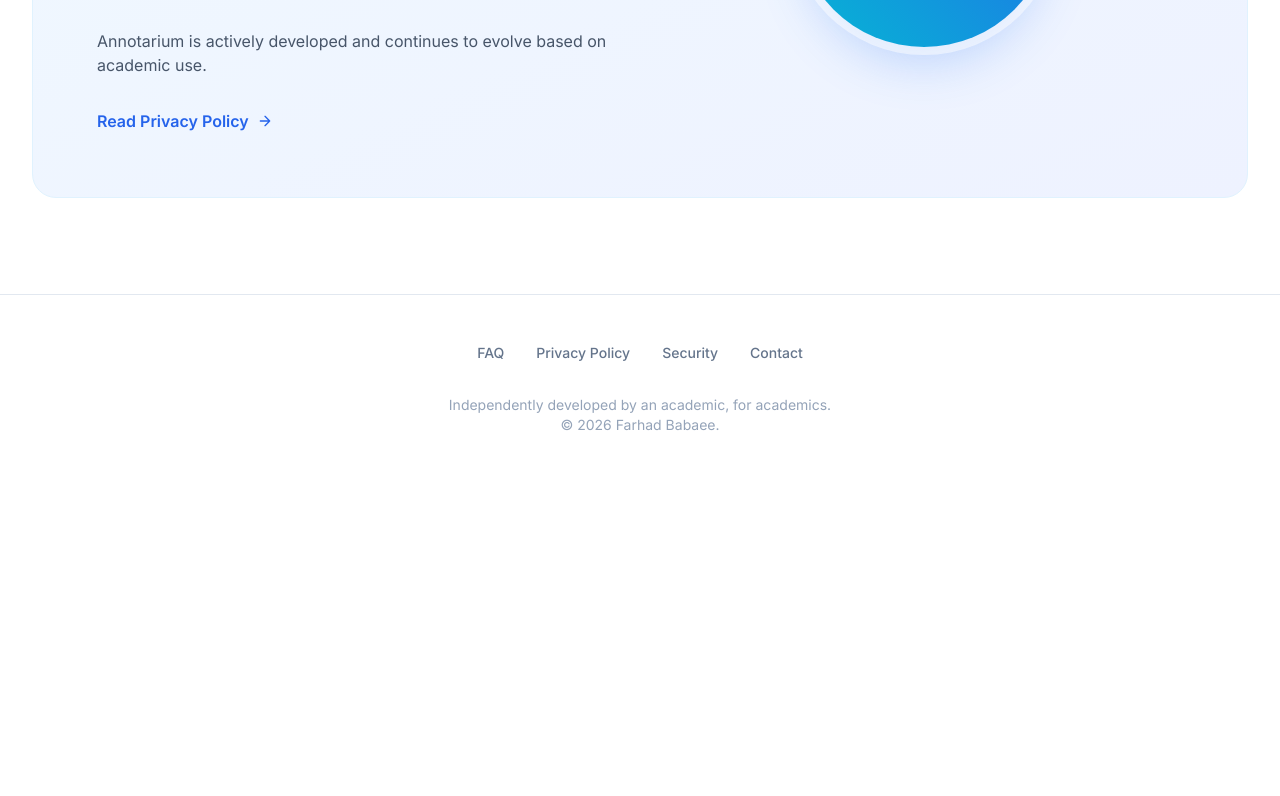
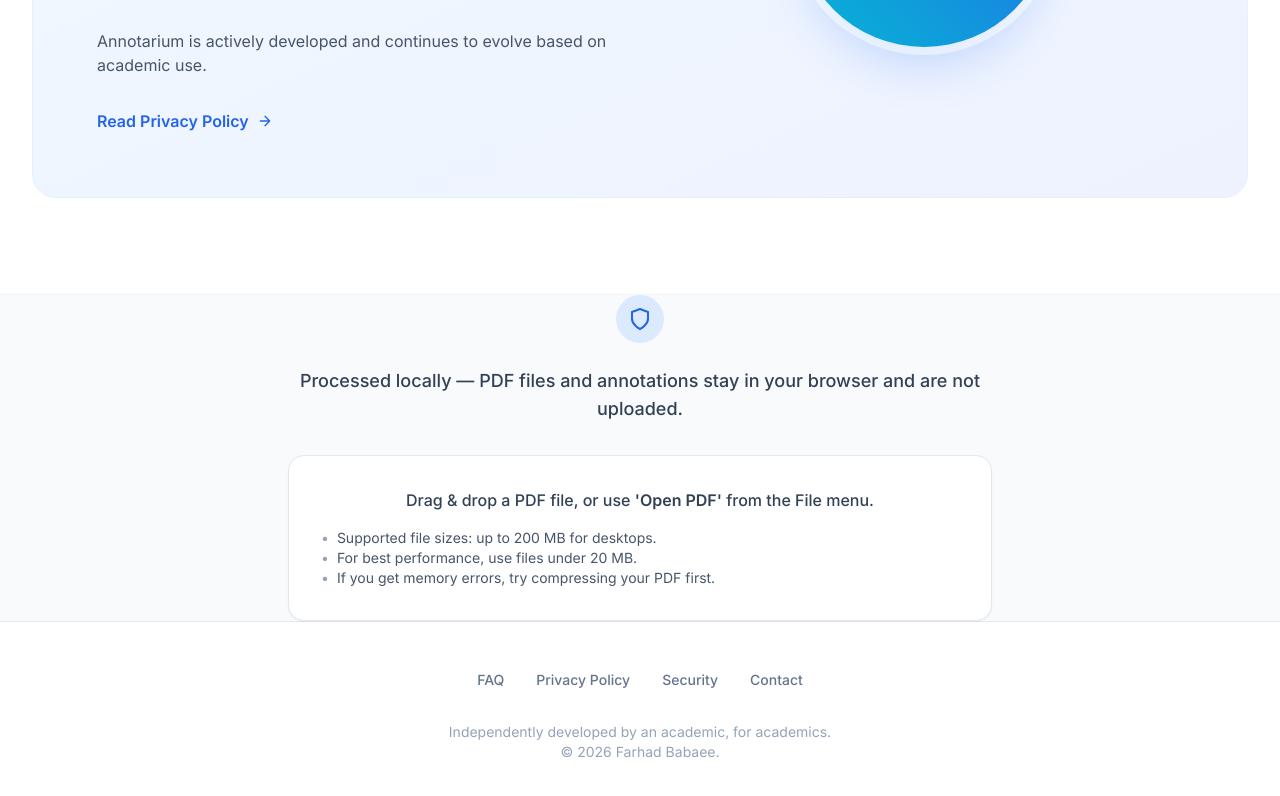
Before and after one commit to farhadbg/annotarium-landing, a website: page index.html in a window 1280 px wide. Shown: the part 3626-4422 px from the top of the page. Before the commit the page ends 4109 px from the top, so only its background shows below. Drawn offline with Linux system fonts and the light colour scheme.

Commit message:
Add getting started section with file size guidance

```diff
--- a/index.html
+++ b/index.html
@@ -397,6 +397,36 @@
       </div>
     </section>
 
+    <!-- Getting Started Section -->
+    <section class="py-20 bg-slate-50 border-t border-slate-100 relative z-10">
+      <div class="max-w-3xl mx-auto px-4 sm:px-6 lg:px-8 text-center">
+        <div class="inline-flex items-center justify-center w-12 h-12 rounded-full bg-blue-100 text-blue-600 mb-6">
+          <svg class="w-6 h-6" viewBox="0 0 24 24" fill="none" stroke="currentColor" stroke-width="2" stroke-linecap="round" stroke-linejoin="round">
+            <path d="M12 22s8-4 8-10V5l-8-3-8 3v7c0 6 8 10 8 10z"/>
+          </svg>
+        </div>
+        <p class="text-lg font-medium text-slate-700 mb-8">Processed locally &mdash; PDF files and annotations stay in your browser and are not uploaded.</p>
+
+        <div class="bg-white rounded-2xl border border-slate-200 p-8 shadow-sm text-left space-y-4">
+          <p class="text-slate-700 font-medium">Drag &amp; drop a PDF file, or use <span class="font-semibold">'Open PDF'</span> from the File menu.</p>
+          <ul class="space-y-2 text-sm text-slate-600">
+            <li class="flex items-start gap-2">
+              <span class="text-slate-400 mt-0.5">•</span>
+              <span>Supported file sizes: up to 200 MB for desktops.</span>
+            </li>
+            <li class="flex items-start gap-2">
+              <span class="text-slate-400 mt-0.5">•</span>
+              <span>For best performance, use files under 20 MB.</span>
+            </li>
+            <li class="flex items-start gap-2">
+              <span class="text-slate-400 mt-0.5">•</span>
+              <span>If you get memory errors, try compressing your PDF first.</span>
+            </li>
+          </ul>
+        </div>
+      </div>
+    </section>
+
     <!-- Footer -->
     <footer class="bg-white border-t border-slate-200 py-12">
       <div class="max-w-7xl mx-auto px-4 sm:px-6 lg:px-8 text-center">
```
